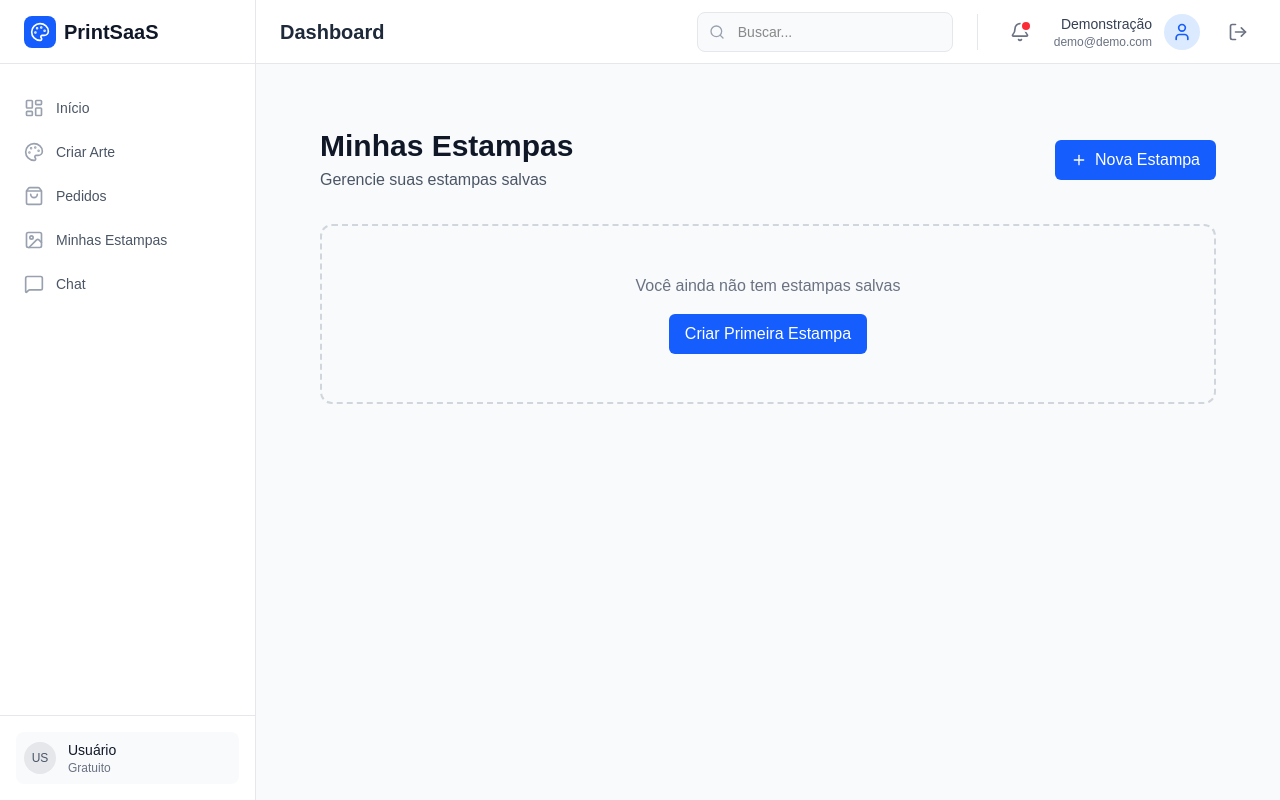
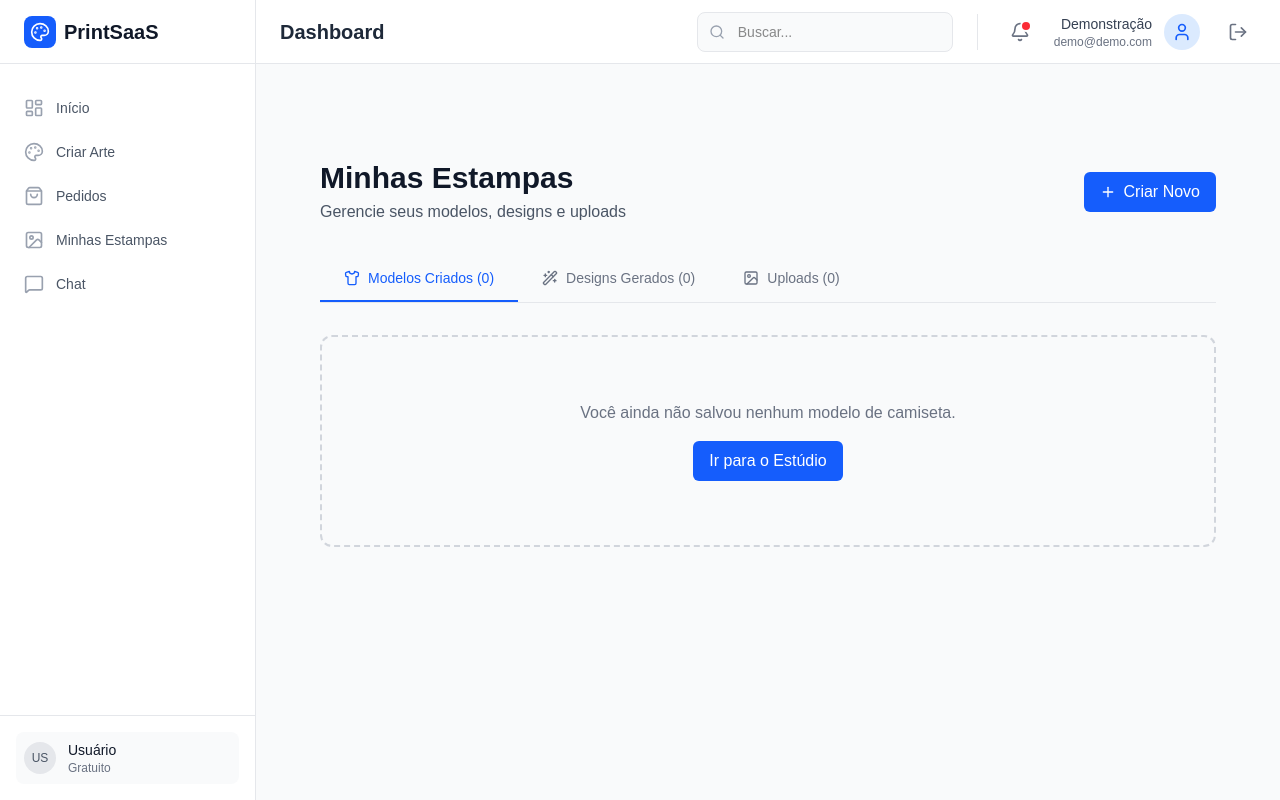
Before and after one commit to MU1T4TR3T4/FolkStudio, a Next.js app: page /dashboard/estampas in a window 1280 px wide. Built offline with nearby package versions, Linux system fonts and the light colour scheme.

Commit message:
Feat: Reorganização de Estampas (Tabs) e Correção de Salvamento

```diff
--- a/package.json
+++ b/package.json
@@ -6,6 +6,7 @@
     "dev": "next dev",
     "build": "next build",
     "start": "next start",
+    "lint": "next lint",
     "postinstall": "prisma generate"
   },
   "dependencies": {
--- a/src/app/dashboard/estampas/page.tsx
+++ b/src/app/dashboard/estampas/page.tsx
@@ -1,7 +1,7 @@
 "use client";
 
 import { useState, useEffect } from "react";
-import { Trash2, Download, Plus } from "lucide-react";
+import { Trash2, Download, Plus, Image as ImageIcon, Wand2, Shirt } from "lucide-react";
 import { Button } from "@/components/ui/button";
 import { toast, Toaster } from "sonner";
 import { useRouter } from "next/navigation";
@@ -15,44 +15,66 @@ interface Stamp {
 }
 
 export default function EstampasPage() {
+    const [activeTab, setActiveTab] = useState<"models" | "ai" | "uploads">("models");
     const [stamps, setStamps] = useState<Stamp[]>([]);
+    const [generatedDesigns, setGeneratedDesigns] = useState<string[]>([]);
+    const [uploads, setUploads] = useState<string[]>([]);
     const [loading, setLoading] = useState(true);
     const router = useRouter();
 
     useEffect(() => {
-        loadStamps();
+        loadAllData();
     }, []);
 
-    function loadStamps() {
+    function loadAllData() {
         try {
+            // Carregar Modelos
             const savedStamps = localStorage.getItem("folk_studio_stamps");
-            if (savedStamps) {
-                setStamps(JSON.parse(savedStamps));
-            }
+            if (savedStamps) setStamps(JSON.parse(savedStamps));
+
+            // Carregar Designs IA
+            const savedGenerated = localStorage.getItem("folk_studio_generated_designs");
+            if (savedGenerated) setGeneratedDesigns(JSON.parse(savedGenerated));
+
+            // Carregar Uploads
+            const savedUploads = localStorage.getItem("folk_studio_uploads");
+            if (savedUploads) setUploads(JSON.parse(savedUploads));
+
         } catch (error) {
-            toast.error("Erro ao carregar estampas");
+            console.error(error);
+            toast.error("Erro ao carregar dados");
         } finally {
             setLoading(false);
         }
     }
 
-    function handleDelete(stampId: string) {
-        if (!confirm("Tem certeza que deseja deletar esta estampa?")) return;
-
-        try {
-            const updatedStamps = stamps.filter(s => s.id !== stampId);
-            setStamps(updatedStamps);
-            localStorage.setItem("folk_studio_stamps", JSON.stringify(updatedStamps));
-            toast.success("Estampa deletada!");
-        } catch (error) {
-            toast.error("Erro ao deletar estampa");
-        }
+    function handleDeleteModel(id: string) {
+        if (!confirm("Tem certeza que deseja deletar este modelo?")) return;
+        const updated = stamps.filter(s => s.id !== id);
+        setStamps(updated);
+        localStorage.setItem("folk_studio_stamps", JSON.stringify(updated));
+        toast.success("Modelo deletado!");
     }
 
-    function handleDownload(imageUrl: string, name: string | null, side: string) {
+    function handleDeleteDesign(index: number, type: "ai" | "upload") {
+        if (!confirm("Tem certeza que deseja deletar esta imagem?")) return;
+
+        if (type === "ai") {
+            const updated = generatedDesigns.filter((_, i) => i !== index);
+            setGeneratedDesigns(updated);
+            localStorage.setItem("folk_studio_generated_designs", JSON.stringify(updated));
+        } else {
+            const updated = uploads.filter((_, i) => i !== index);
+            setUploads(updated);
+            localStorage.setItem("folk_studio_uploads", JSON.stringify(updated));
+        }
+        toast.success("Imagem deletada!");
+    }
+
+    function handleDownload(imageUrl: string, name: string) {
         const link = document.createElement("a");
         link.href = imageUrl;
-        link.download = `${name || "estampa"}-${side}.png`;
+        link.download = `${name}.png`;
         document.body.appendChild(link);
         link.click();
         document.body.removeChild(link);
@@ -60,96 +82,92 @@ export default function EstampasPage() {
     }
 
     return (
-        <div className="p-8">
+        <div className="p-8 space-y-8">
             <Toaster position="top-right" richColors />
 
-            <div className="flex items-center justify-between mb-8">
+            <div className="flex flex-col md:flex-row md:items-center justify-between gap-4">
                 <div>
                     <h1 className="text-3xl font-bold text-gray-900">Minhas Estampas</h1>
-                    <p className="text-gray-600 mt-1">Gerencie suas estampas salvas</p>
+                    <p className="text-gray-600 mt-1">Gerencie seus modelos, designs e uploads</p>
                 </div>
                 <Button
                     onClick={() => router.push("/dashboard/studio")}
-                    className="flex items-center gap-2"
+                    className="flex items-center gap-2 bg-blue-600 hover:bg-blue-700"
                 >
                     <Plus className="h-4 w-4" />
-                    Nova Estampa
+                    Criar Novo
                 </Button>
             </div>
 
+            {/* Tabs */}
+            <div className="flex border-b border-gray-200">
+                <button
+                    onClick={() => setActiveTab("models")}
+                    className={`flex items-center gap-2 px-6 py-3 text-sm font-medium border-b-2 transition-colors ${activeTab === "models"
+                            ? "border-blue-600 text-blue-600"
+                            : "border-transparent text-gray-500 hover:text-gray-700 hover:border-gray-300"
+                        }`}
+                >
+                    <Shirt className="h-4 w-4" />
+                    Modelos Criados ({stamps.length})
+                </button>
+                <button
+                    onClick={() => setActiveTab("ai")}
+                    className={`flex items-center gap-2 px-6 py-3 text-sm font-medium border-b-2 transition-colors ${activeTab === "ai"
+                            ? "border-purple-600 text-purple-600"
+                            : "border-transparent text-gray-500 hover:text-gray-700 hover:border-gray-300"
+                        }`}
+                >
+                    <Wand2 className="h-4 w-4" />
+                    Designs Gerados ({generatedDesigns.length})
+                </button>
+                <button
+                    onClick={() => setActiveTab("uploads")}
+                    className={`flex items-center gap-2 px-6 py-3 text-sm font-medium border-b-2 transition-colors ${activeTab === "uploads"
+                            ? "border-green-600 text-green-600"
+                            : "border-transparent text-gray-500 hover:text-gray-700 hover:border-gray-300"
+                        }`}
+                >
+                    <ImageIcon className="h-4 w-4" />
+                    Uploads ({uploads.length})
+                </button>
+            </div>
+
+            {/* Conteúdo */}
             {loading ? (
                 <div className="text-center py-12">
-                    <p className="text-gray-500">Carregando estampas...</p>
+                    <p className="text-gray-500">Carregando...</p>
                 </div>
-            ) : stamps.length === 0 ? (
-                <div className="text-center py-12 bg-gray-50 rounded-xl border-2 border-dashed border-gray-300">
-                    <p className="text-gray-500 mb-4">Você ainda não tem estampas salvas</p>
-                    <Button onClick={() => router.push("/dashboard/studio")}>
-                        Criar Primeira Estampa
-                    </Button>
-                </div>
+            ) : (
+                <div className="min-h-[400px]">
+                    {/* Tab: Modelos Criados */}
+                    {activeTab === "models" && (
+                        stamps.length === 0 ? (
+                            <EmptyState message="Você ainda não salvou nenhum modelo de camiseta." />
                         ) : (
                             <div className="grid grid-cols-1 md:grid-cols-2 lg:grid-cols-3 xl:grid-cols-4 gap-6">
                                 {stamps.map((stamp) => (
-                        <div
-                            key={stamp.id}
-                            className="bg-white rounded-xl border border-gray-200 shadow-sm overflow-hidden hover:shadow-md transition-shadow"
-                        >
-                            {/* Grid de Frente e Costas */}
+                                    <div key={stamp.id} className="bg-white rounded-xl border border-gray-200 shadow-sm overflow-hidden hover:shadow-md transition-shadow">
                                         <div className="grid grid-cols-2 gap-1 bg-gray-100 p-2">
                                             <div className="bg-white rounded p-1">
                                                 <p className="text-xs text-gray-500 mb-1 text-center">Frente</p>
-                                    <img
-                                        src={stamp.frontImageUrl}
-                                        alt={`${stamp.name || "Estampa"} - Frente`}
-                                        className="w-full aspect-square object-contain"
-                                    />
+                                                <img src={stamp.frontImageUrl} alt="Frente" className="w-full aspect-square object-contain" />
                                             </div>
                                             {stamp.backImageUrl && (
                                                 <div className="bg-white rounded p-1">
                                                     <p className="text-xs text-gray-500 mb-1 text-center">Costas</p>
-                                        <img
-                                            src={stamp.backImageUrl}
-                                            alt={`${stamp.name || "Estampa"} - Costas`}
-                                            className="w-full aspect-square object-contain"
-                                        />
+                                                    <img src={stamp.backImageUrl} alt="Costas" className="w-full aspect-square object-contain" />
                                                 </div>
                                             )}
                                         </div>
                                         <div className="p-4">
-                                <h3 className="font-semibold text-gray-900 mb-1 truncate">
-                                    {stamp.name || "Sem nome"}
-                                </h3>
-                                <p className="text-xs text-gray-500 mb-3">
-                                    {new Date(stamp.createdAt).toLocaleDateString("pt-BR")}
-                                </p>
+                                            <h3 className="font-semibold text-gray-900 mb-1 truncate">{stamp.name}</h3>
+                                            <p className="text-xs text-gray-500 mb-3">{new Date(stamp.createdAt).toLocaleDateString("pt-BR")}</p>
                                             <div className="flex gap-2">
-                                    <Button
-                                        onClick={() => handleDownload(stamp.frontImageUrl, stamp.name, "frente")}
-                                        variant="outline"
-                                        size="sm"
-                                        className="flex-1"
-                                    >
-                                        <Download className="h-3 w-3 mr-1" />
-                                        Frente
+                                                <Button onClick={() => handleDownload(stamp.frontImageUrl, "modelo-frente")} variant="outline" size="sm" className="flex-1">
+                                                    <Download className="h-3 w-3 mr-1" /> Frente
                                                 </Button>
-                                    {stamp.backImageUrl && (
-                                        <Button
-                                            onClick={() => handleDownload(stamp.backImageUrl!, stamp.name, "costas")}
-                                            variant="outline"
-                                            size="sm"
-                                            className="flex-1"
-                                        >
-                                            <Download className="h-3 w-3 mr-1" />
-                                            Costas
-                                        </Button>
-                                    )}
-                                    <Button
-                                        onClick={() => handleDelete(stamp.id)}
-                                        variant="outline"
-                                        size="sm"
-                                        className="text-red-600 hover:text-red-700 hover:bg-red-50"
-                                    >
+                                                <Button onClick={() => handleDeleteModel(stamp.id)} variant="outline" size="sm" className="text-red-600 hover:bg-red-50">
                                                     <Trash2 className="h-3 w-3" />
                                                 </Button>
                                             </div>
@@ -157,7 +175,68 @@ export default function EstampasPage() {
                                     </div>
                                 ))}
                             </div>
+                        )
+                    )}
+
+                    {/* Tab: Designs Gerados */}
+                    {activeTab === "ai" && (
+                        generatedDesigns.length === 0 ? (
+                            <EmptyState message="Você ainda não gerou nenhum design com IA." />
+                        ) : (
+                            <div className="grid grid-cols-2 md:grid-cols-4 lg:grid-cols-5 gap-4">
+                                {generatedDesigns.map((img, index) => (
+                                    <div key={index} className="group relative bg-white rounded-lg border border-gray-200 overflow-hidden aspect-square">
+                                        <img src={img} alt={`Design IA ${index}`} className="w-full h-full object-contain p-2" />
+                                        <div className="absolute inset-0 bg-black/50 opacity-0 group-hover:opacity-100 transition-opacity flex items-center justify-center gap-2">
+                                            <Button onClick={() => handleDownload(img, `design-ia-${index}`)} size="icon" variant="secondary" className="h-8 w-8">
+                                                <Download className="h-4 w-4" />
+                                            </Button>
+                                            <Button onClick={() => handleDeleteDesign(index, "ai")} size="icon" variant="destructive" className="h-8 w-8">
+                                                <Trash2 className="h-4 w-4" />
+                                            </Button>
+                                        </div>
+                                    </div>
+                                ))}
+                            </div>
+                        )
+                    )}
+
+                    {/* Tab: Uploads */}
+                    {activeTab === "uploads" && (
+                        uploads.length === 0 ? (
+                            <EmptyState message="Você ainda não fez upload de nenhuma imagem." />
+                        ) : (
+                            <div className="grid grid-cols-2 md:grid-cols-4 lg:grid-cols-5 gap-4">
+                                {uploads.map((img, index) => (
+                                    <div key={index} className="group relative bg-white rounded-lg border border-gray-200 overflow-hidden aspect-square">
+                                        <img src={img} alt={`Upload ${index}`} className="w-full h-full object-contain p-2" />
+                                        <div className="absolute inset-0 bg-black/50 opacity-0 group-hover:opacity-100 transition-opacity flex items-center justify-center gap-2">
+                                            <Button onClick={() => handleDownload(img, `upload-${index}`)} size="icon" variant="secondary" className="h-8 w-8">
+                                                <Download className="h-4 w-4" />
+                                            </Button>
+                                            <Button onClick={() => handleDeleteDesign(index, "upload")} size="icon" variant="destructive" className="h-8 w-8">
+                                                <Trash2 className="h-4 w-4" />
+                                            </Button>
+                                        </div>
+                                    </div>
+                                ))}
+                            </div>
+                        )
+                    )}
+                </div>
             )}
         </div>
     );
 }
+
+function EmptyState({ message }: { message: string }) {
+    const router = useRouter();
+    return (
+        <div className="text-center py-16 bg-gray-50 rounded-xl border-2 border-dashed border-gray-300">
+            <p className="text-gray-500 mb-4">{message}</p>
+            <Button onClick={() => router.push("/dashboard/studio")}>
+                Ir para o Estúdio
+            </Button>
+        </div>
+    );
+}
--- a/src/app/dashboard/studio/page.tsx
+++ b/src/app/dashboard/studio/page.tsx
@@ -81,6 +81,15 @@ export default function EditorPage() {
     const fileInputRef = useRef<HTMLInputElement>(null);
     const canvasRef = useRef<HTMLCanvasElement>(null);
 
+    // Carregar históricos do LocalStorage ao iniciar
+    useEffect(() => {
+        const savedGenerated = localStorage.getItem("folk_studio_generated_designs");
+        if (savedGenerated) setGeneratedImages(JSON.parse(savedGenerated));
+
+        const savedUploads = localStorage.getItem("folk_studio_uploads");
+        if (savedUploads) setUploadedImages(JSON.parse(savedUploads));
+    }, []);
+
     // Reset design position when image changes
     useEffect(() => {
         if (image) {
@@ -101,13 +110,20 @@ export default function EditorPage() {
                 toast.error("A imagem deve ter no máximo 5MB.");
                 return;
             }
-            const imageUrl = URL.createObjectURL(file);
-            setImage(imageUrl);
 
-            // Adicionar à galeria de uploads
-            setUploadedImages(prev => [...prev, imageUrl]);
+            const reader = new FileReader();
+            reader.onloadend = () => {
+                const imageUrl = reader.result as string;
+                setImage(imageUrl);
 
-            toast.success("Imagem carregada com sucesso!");
+                // Adicionar à galeria de uploads e salvar no LocalStorage
+                const newUploads = [...uploadedImages, imageUrl];
+                setUploadedImages(newUploads);
+                localStorage.setItem("folk_studio_uploads", JSON.stringify(newUploads));
+
+                toast.success("Imagem carregada com sucesso!");
+            };
+            reader.readAsDataURL(file);
         }
     };
 
@@ -284,9 +300,9 @@ export default function EditorPage() {
 
             const newStamp = {
                 id: crypto.randomUUID(),
-                name: `Estampa ${new Date().toLocaleDateString()}`,
+                name: `Modelo ${new Date().toLocaleDateString()} ${new Date().toLocaleTimeString()}`,
                 frontImageUrl: frontImage,
-                backImageUrl: backImage,
+                backImageUrl: backImage || null,
                 createdAt: new Date().toISOString(),
             };
 
@@ -327,8 +343,10 @@ export default function EditorPage() {
             const data = await res.json();
 
             if (data.status === "success" && data.generatedLogo) {
-                // Adicionar à galeria de imagens geradas
-                setGeneratedImages(prev => [...prev, data.generatedLogo]);
+                // Adicionar à galeria de imagens geradas e salvar no LocalStorage
+                const newGenerated = [...generatedImages, data.generatedLogo];
+                setGeneratedImages(newGenerated);
+                localStorage.setItem("folk_studio_generated_designs", JSON.stringify(newGenerated));
 
                 // Carregar design gerado como imagem posicionável no lado atual
                 setImage(data.generatedLogo);
--- a/src/components/ui/button.tsx
+++ b/src/components/ui/button.tsx
@@ -1,24 +1,26 @@
 import React from 'react';
 
 interface ButtonProps extends React.ButtonHTMLAttributes<HTMLButtonElement> {
-    variant?: 'primary' | 'secondary' | 'outline' | 'ghost';
-    size?: 'sm' | 'default' | 'lg';
+    variant?: 'primary' | 'secondary' | 'outline' | 'ghost' | 'destructive';
+    size?: 'sm' | 'default' | 'lg' | 'icon';
 }
 
 export function Button({ children, variant = 'primary', size = 'default', className = '', ...props }: ButtonProps) {
-    const baseStyles = "rounded-md font-medium transition-colors focus:outline-none focus:ring-2 focus:ring-offset-2";
+    const baseStyles = "rounded-md font-medium transition-colors focus:outline-none focus:ring-2 focus:ring-offset-2 disabled:opacity-50 disabled:pointer-events-none";
 
     const variants = {
         primary: "bg-blue-600 text-white hover:bg-blue-700 focus:ring-blue-500",
         secondary: "bg-gray-200 text-gray-900 hover:bg-gray-300 focus:ring-gray-500",
         outline: "border border-gray-300 text-gray-700 hover:bg-gray-50 focus:ring-blue-500",
-        ghost: "bg-transparent hover:bg-gray-100 text-gray-700 focus:ring-gray-500"
+        ghost: "bg-transparent hover:bg-gray-100 text-gray-700 focus:ring-gray-500",
+        destructive: "bg-red-600 text-white hover:bg-red-700 focus:ring-red-500"
     };
 
     const sizes = {
         sm: "px-3 py-1.5 text-sm",
         default: "px-4 py-2 text-base",
-        lg: "px-6 py-3 text-lg"
+        lg: "px-6 py-3 text-lg",
+        icon: "h-9 w-9 flex items-center justify-center p-0"
     };
 
     return (
```
Lines whose indentation alone changed are shown as unchanged.
